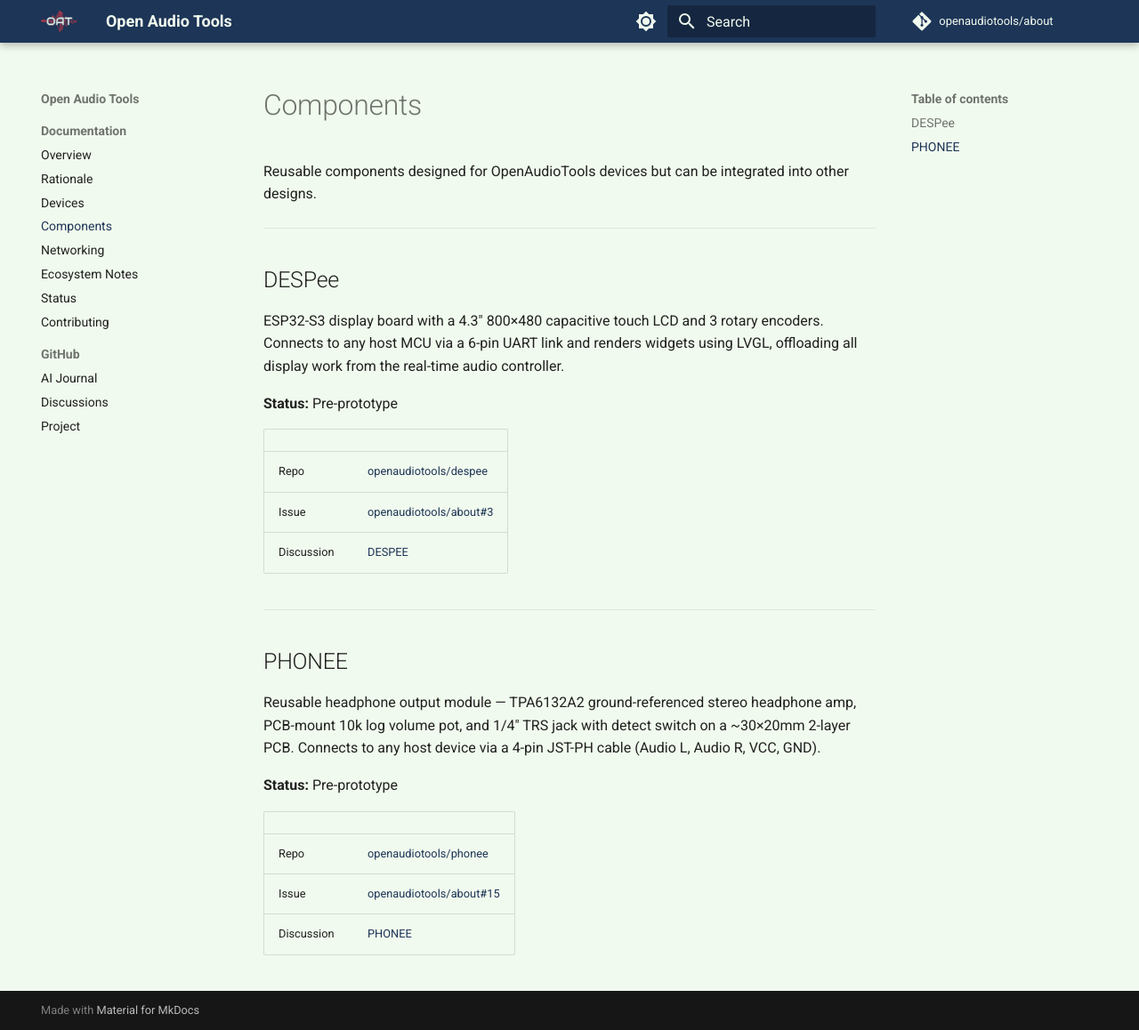
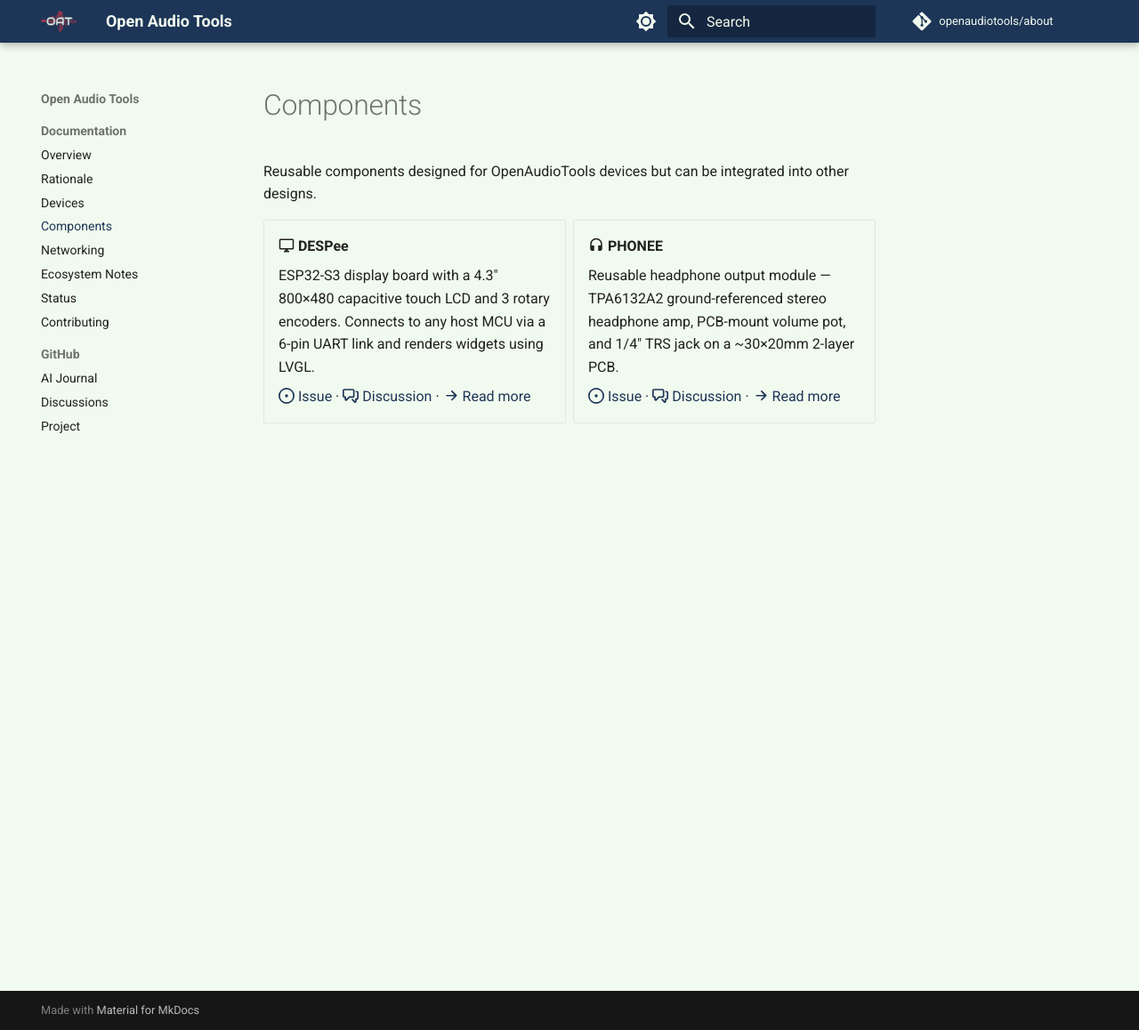
Before and after one commit to openaudiotools/about, an MkDocs documentation site: the page built from docs/components/index.md, in a window 1280 px wide and 1158 px high. Shown: the whole window at 89% size. Built offline with MkDocs 1.6.1 and Material for MkDocs 9.7.7, drawn with Linux system fonts in a browser that asks for light colours; comment, search, counter and statistics services are not loaded.

Commit message:
Convert components page to grid card layout matching devices page
Co-Authored-By: Claude Opus 4.6 (1M context) <noreply@anthropic.com>

```diff
--- a/docs/components/index.md
+++ b/docs/components/index.md
@@ -2,30 +2,22 @@
 
 Reusable components designed for OpenAudioTools devices but can be integrated into other designs.
 
----
+<div class="grid cards" markdown>
 
-## DESPee
+- :material-monitor: __DESPee__
 
-ESP32-S3 display board with a 4.3" 800×480 capacitive touch LCD and 3 rotary encoders. Connects to any host MCU via a 6-pin UART link and renders widgets using LVGL, offloading all display work from the real-time audio controller.
+    ESP32-S3 display board with a 4.3" 800×480 capacitive touch LCD and 3 rotary encoders. Connects to any host MCU via a 6-pin UART link and renders widgets using LVGL.
 
-**Status:** Pre-prototype
+    [:octicons-issue-opened-16: Issue](https://github.com/openaudiotools/about/issues/3)
+    · [:octicons-comment-discussion-16: Discussion](https://github.com/openaudiotools/about/discussions/categories/despee)
+    · [:octicons-arrow-right-16: Read more](https://github.com/openaudiotools/despee)
 
-| | |
-|---|---|
-| Repo | [openaudiotools/despee](https://github.com/openaudiotools/despee) |
-| Issue | [openaudiotools/about#3](https://github.com/openaudiotools/about/issues/3) |
-| Discussion | [DESPEE](https://github.com/openaudiotools/about/discussions/categories/despee) |
+- :material-headphones: __PHONEE__
 
----
+    Reusable headphone output module — TPA6132A2 ground-referenced stereo headphone amp, PCB-mount volume pot, and 1/4" TRS jack on a ~30×20mm 2-layer PCB.
 
-## PHONEE
+    [:octicons-issue-opened-16: Issue](https://github.com/openaudiotools/about/issues/15)
+    · [:octicons-comment-discussion-16: Discussion](https://github.com/openaudiotools/about/discussions/categories/phonee)
+    · [:octicons-arrow-right-16: Read more](https://github.com/openaudiotools/phonee)
 
-Reusable headphone output module — TPA6132A2 ground-referenced stereo headphone amp, PCB-mount 10k log volume pot, and 1/4" TRS jack with detect switch on a ~30×20mm 2-layer PCB. Connects to any host device via a 4-pin JST-PH cable (Audio L, Audio R, VCC, GND).
-
-**Status:** Pre-prototype
-
-| | |
-|---|---|
-| Repo | [openaudiotools/phonee](https://github.com/openaudiotools/phonee) |
-| Issue | [openaudiotools/about#15](https://github.com/openaudiotools/about/issues/15) |
-| Discussion | [PHONEE](https://github.com/openaudiotools/about/discussions/categories/phonee) |
+</div>
```
